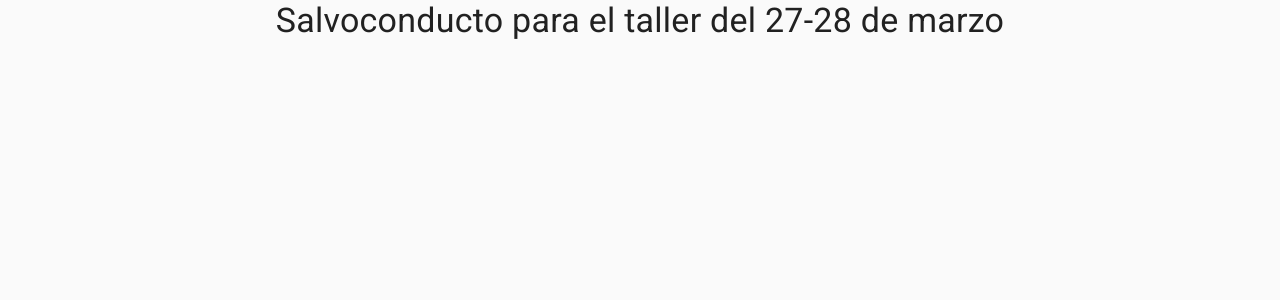
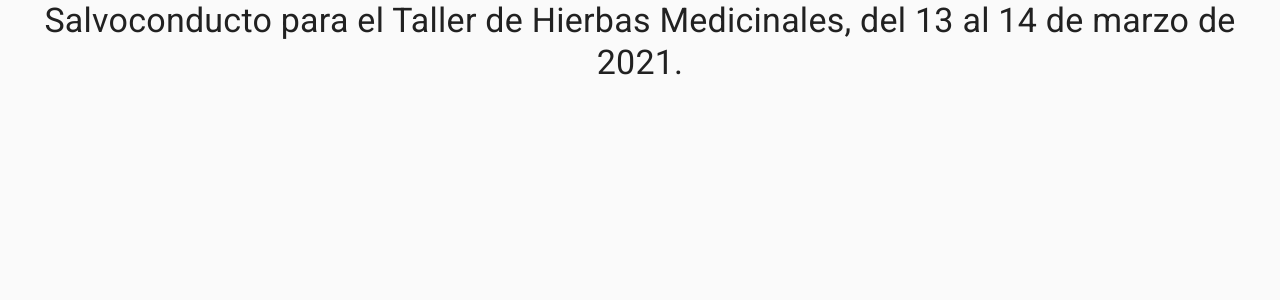
Before and after one commit to DanielMateosLab/documentos-los-guindales, a Next.js app: page / in a window 1280 px wide. Shown: the top 300 px of the page. Built offline with nearby package versions, Linux system fonts and the light colour scheme.

Commit message:
Update page title

```diff
--- a/pages/index.tsx
+++ b/pages/index.tsx
@@ -4,7 +4,8 @@ export default function Home() {
   return (
     <Container>
       <Typography variant="h4" component="h1" align="center">
-        Salvoconducto para el taller del 27-28 de marzo
+        Salvoconducto para el Taller de Hierbas Medicinales, del 13 al 14 de
+        marzo de 2021.
       </Typography>
     </Container>
   )
```
